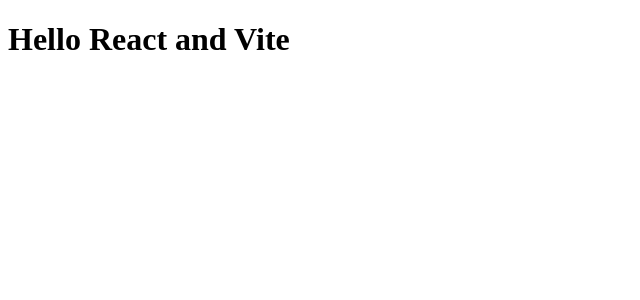
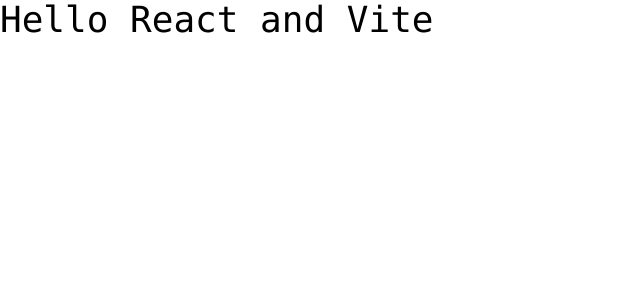
Before and after one commit to Imtiaze/dev-pups-app-using-react, a React (Vite) app: page / in a window 1280 px wide. Shown: the top 300 px of the page, without its empty margins (0-640 px from the left). Built offline with nearby package versions, Linux system fonts and the light colour scheme.

Commit message:
tailwindcss add

```diff
--- a/package.json
+++ b/package.json
@@ -14,8 +14,10 @@
     "vite": "^8.0.16"
   },
   "dependencies": {
+    "@tailwindcss/vite": "^4.3.0",
     "@vitejs/plugin-react": "^6.0.2",
     "react": "^19.2.7",
-    "react-dom": "^19.2.7"
+    "react-dom": "^19.2.7",
+    "tailwindcss": "^4.3.0"
   }
 }
--- /dev/null
+++ b/src/app.css
@@ -0,0 +1 @@
+@import 'tailwindcss';
--- a/src/app.jsx
+++ b/src/app.jsx
@@ -1,8 +1,9 @@
 import ReactDOM from 'react-dom/client'
+import './app.css'
 
 function App() {
     return (
-        <h1>Hello React and Vite</h1>
+        <h1 className='font-mono text-4xl'>Hello React and Vite</h1>
     )
 }
 
--- a/vite.config.js
+++ b/vite.config.js
@@ -1,6 +1,7 @@
 import { defineConfig } from 'vite'
 import react from '@vitejs/plugin-react'
+import tailwindcss from '@tailwindcss/vite'
 
 export default defineConfig({
-  plugins: [react()],
+  plugins: [react(), tailwindcss()],
 })
```
Also changed, not shown: index.html (line endings or trailing spaces), 1 other file (tests, documents, lock files or other folders).
